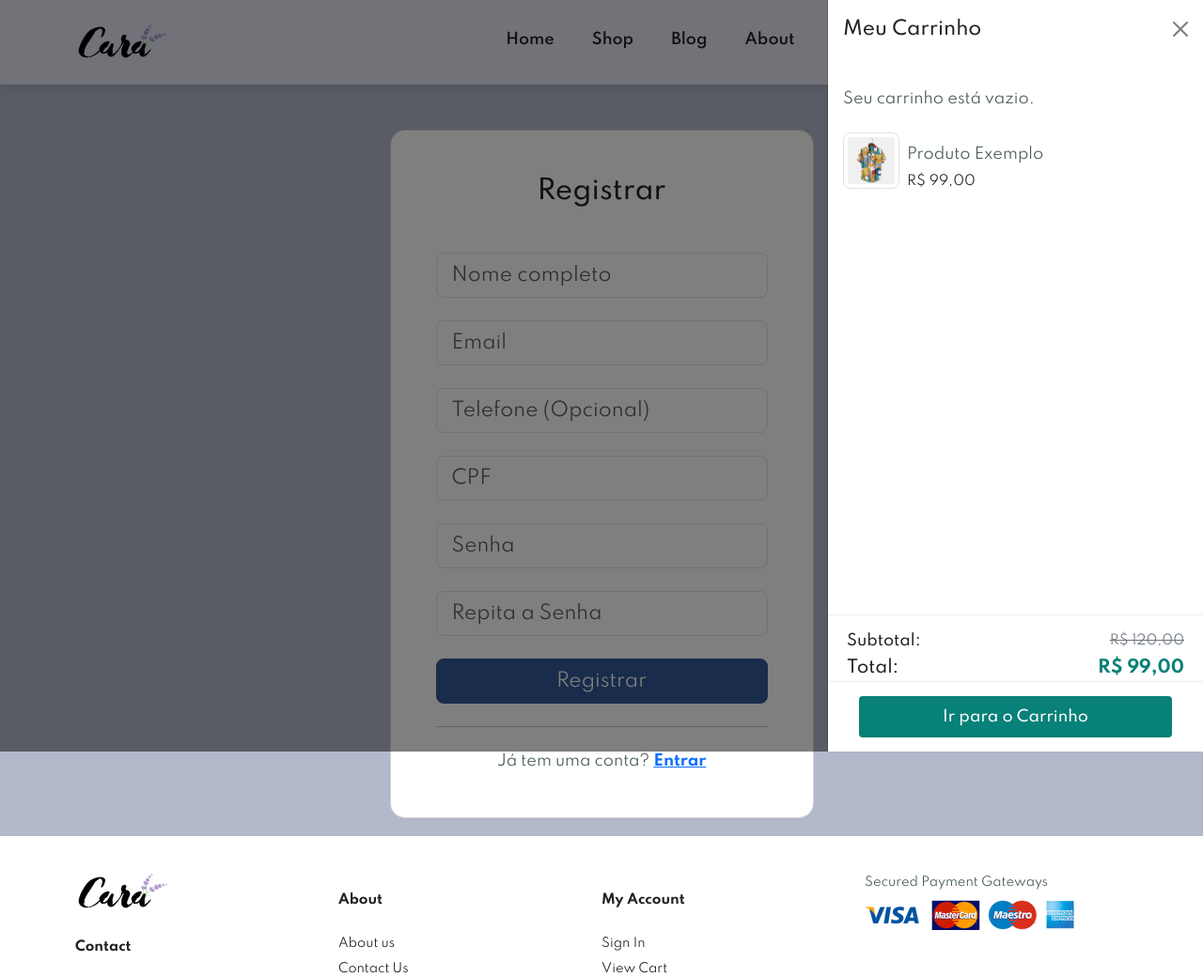
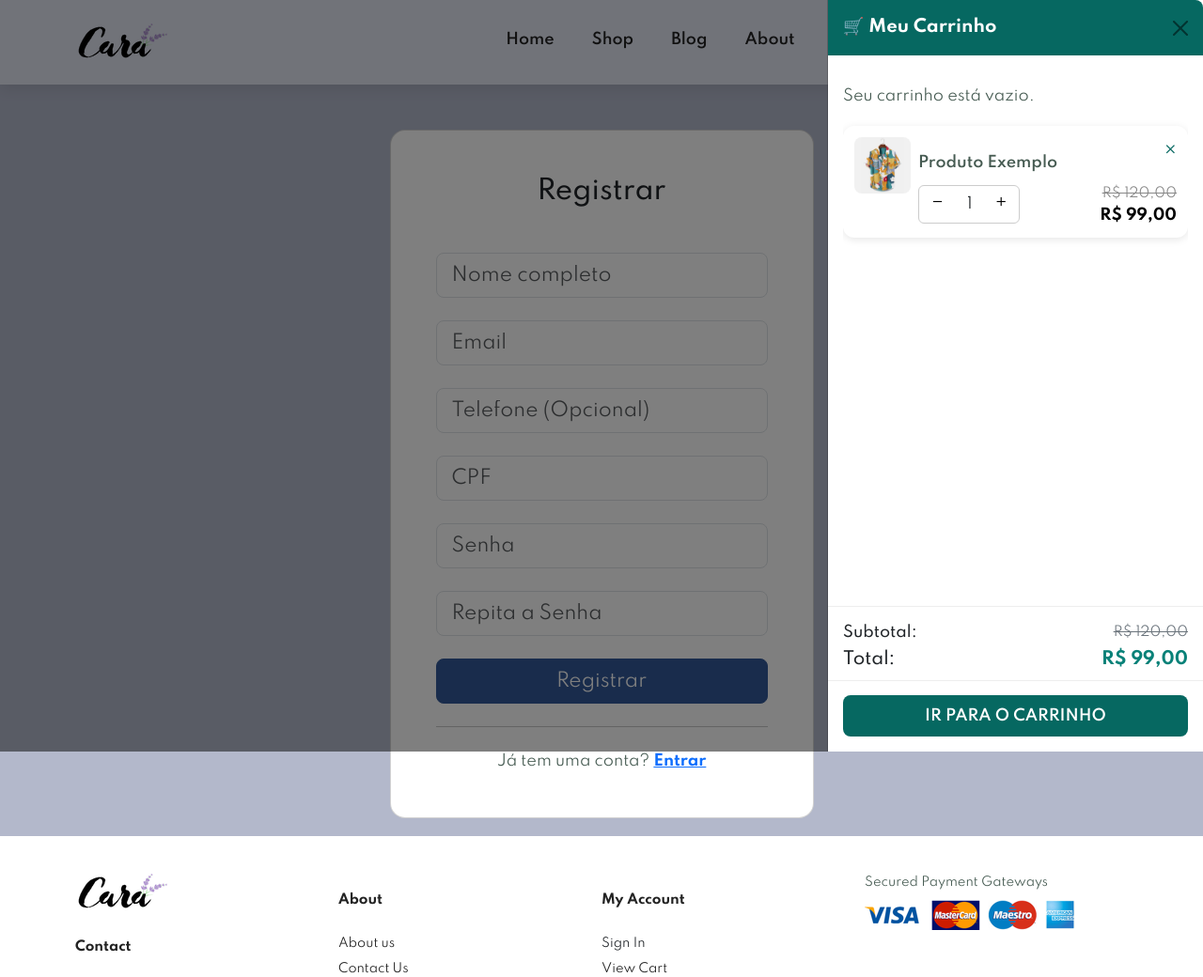
Before and after one commit to MatheusChiconi/djangoShop, a Django app: page /contas/register/ in a window 1280 px wide, after a click that opens the changed part. Shown: the top 1040 px of the page at 94% size. Run offline with Django 5.2, Linux system fonts and the light colour scheme; some libraries are stand-ins or nearby versions.

Commit message:
Enhance cart sidebar with custom styles and item layout

```diff
--- a/static/core/css/style_base.css
+++ b/static/core/css/style_base.css
@@ -255,7 +255,117 @@ footer .copyright {
     overflow-y: auto;
     max-height: calc(100vh - 170px); /* Adjust based on your header and button height */
 }
+.cart-header-custom {
+  background-color: #066861;
+  color: white;
+  padding: 16px;
+  border-top-left-radius: 0%;
+  border-top-right-radius: 8px;
+}
 
+.cart-title-custom {
+  font-size: 18px;
+  font-weight: bold;
+  margin: 0;
+}
+
+/* Estilo para item do carrinho */
+.cart-item {
+  display: flex;
+  background: #fff;
+  border-radius: 12px;
+  box-shadow: 0 2px 8px rgba(0, 0, 0, 0.1);
+  margin-bottom: 16px;
+  padding: 12px;
+  position: relative;
+}
+
+.item-image {
+  width: 60px;
+  height: 60px;
+  object-fit: contain;
+  border-radius: 8px;
+}
+
+.item-details {
+  flex: 1;
+  position: relative;
+}
+
+.item-name {
+  font-weight: 600;
+}
+
+.remove-btn {
+  position: absolute;
+  top: 0;
+  right: 0;
+  background: none;
+  border: none;
+  color: #066861;
+  font-size: 20px;
+  cursor: pointer;
+}
+
+/* Controle de quantidade e preços */
+.quantity-price {
+  display: flex;
+  justify-content: space-between;
+  align-items: center;
+  margin-top: 8px;
+}
+
+.quantity-control {
+  display: flex;
+  align-items: center;
+  border: 1px solid #ccc;
+  border-radius: 6px;
+  overflow: hidden;
+}
+
+.qty-btn {
+  background: none;
+  border: none;
+  padding: 6px 12px;
+  font-size: 18px;
+  cursor: pointer;
+}
+
+.qty {
+  padding: 6px 12px;
+  min-width: 24px;
+  text-align: center;
+}
+
+.price-info {
+  text-align: right;
+}
+
+.original-price {
+  text-decoration: line-through;
+  color: #888;
+  font-size: 14px;
+}
+
+.discounted-price {
+  font-size: 16px;
+  font-weight: bold;
+  color: #000;
+}
+
+/* Botão final do carrinho */
+.cart-button {
+  background-color: #066861;
+  color: white;
+  font-weight: 600;
+  padding: 10px;
+  border-radius: 8px;
+  text-transform: uppercase;
+}
+
+.cart-button:hover {
+  background-color: #066861;
+}
 
 /* RESPONSIVO (header/footer) */
 @media (max-width: 1024px) {
--- a/templates/base.html
+++ b/templates/base.html
@@ -61,37 +61,56 @@
 
     <!-- ========== OFFCANVAS CARRINHO ========== -->
     <div class="offcanvas offcanvas-end" tabindex="-1" id="cartSidebar" aria-labelledby="cartSidebarLabel">
-        <div class="offcanvas-header">
-            <h5 class="offcanvas-title" id="cartSidebarLabel">Meu Carrinho</h5>
-            <button type="button" class="btn-close" data-bs-dismiss="offcanvas" aria-label="Fechar"></button>
+        <div class="offcanvas-header cart-header-custom">
+            <h5 class="offcanvas-title cart-title-custom" id="cartSidebarLabel">🛒 Meu Carrinho</h5>
+            <button type="button" class="btn-close text-white" data-bs-dismiss="offcanvas" aria-label="Fechar"></button>
         </div>
+
         <div class="offcanvas-body">
             <div class="cart-items">
+                <!-- Mensagem de carrinho vazio -->
                 <p>Seu carrinho está vazio.</p>
+
                 <!-- Exemplo de item do carrinho -->
-                <div class="d-flex align-items-center mb-3">
-                    <img src="{% static 'img/products/f1.jpg' %}" alt="Produto" class="img-thumbnail me-2" style="width: 60px; height: 60px;">
-                    <div>
-                        <p class="mb-1">Produto Exemplo</p>
-                        <small>R$ 99,00</small>
+                <div class="cart-item">
+                    <img src="{% static 'img/products/f1.jpg' %}" alt="Produto" class="item-image me-2">
+
+                    <div class="item-details">
+                        <p class="item-name mb-1">Produto Exemplo</p>
+                        <button class="remove-btn" aria-label="Remover item">&times;</button>
+
+                        <div class="quantity-price">
+                            <div class="quantity-control">
+                                <button class="qty-btn">−</button>
+                                <span class="qty">1</span>
+                                <button class="qty-btn">+</button>
+                            </div>
+                            <div class="price-info text-end">
+                                <span class="original-price">R$ 120,00</span><br>
+                                <span class="discounted-price">R$ 99,00</span>
+                            </div>
+                        </div>
                     </div>
                 </div>
-                <!-- Outros items do carrinho irão aqui -->
+                <!-- Fim do item -->
             </div>
         </div>
-        <!-- Pricing summary above the button -->
-        <div class="cart-pricing-summary">
+
+        <!-- Pricing summary -->
+        <div class="cart-pricing-summary px-3 mb-2">
             <div class="d-flex justify-content-between align-items-center">
                 <span class="subtotal-label">Subtotal:</span>
                 <span class="subtotal-value">R$ 120,00</span>
             </div>
             <div class="d-flex justify-content-between align-items-center mt-1">
                 <span class="total-label">Total:</span>
-                <span class="total-value">R$ 99,00</span>
+                <span class="total-value fw-bold">R$ 99,00</span>
             </div>
         </div>
-        <div class="cart-button-container">
-            <a href="{% url 'cart' %}" class="btn cart-button">Ir para o Carrinho</a>
+
+        <!-- Botão -->
+        <div class="cart-button-container text-center px-3 pb-3">
+            <a href="{% url 'cart' %}" class="btn cart-button w-100">Ir para o Carrinho</a>
         </div>
     </div>
 
```
Also changed, not shown: db.sqlite3.
